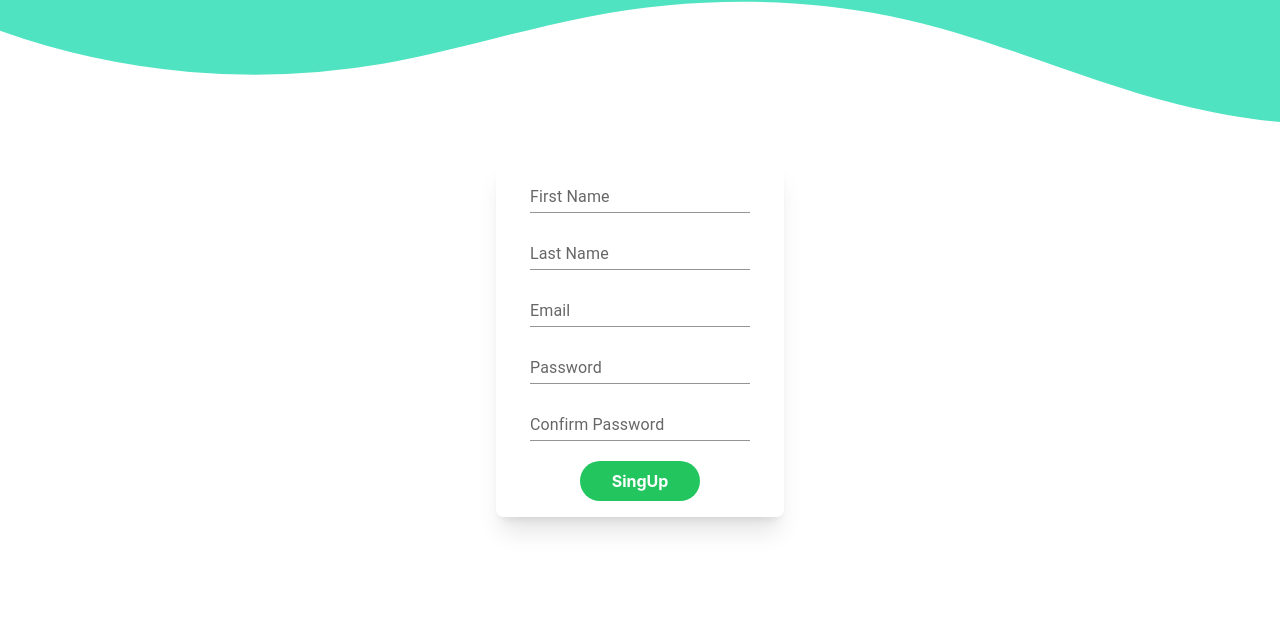
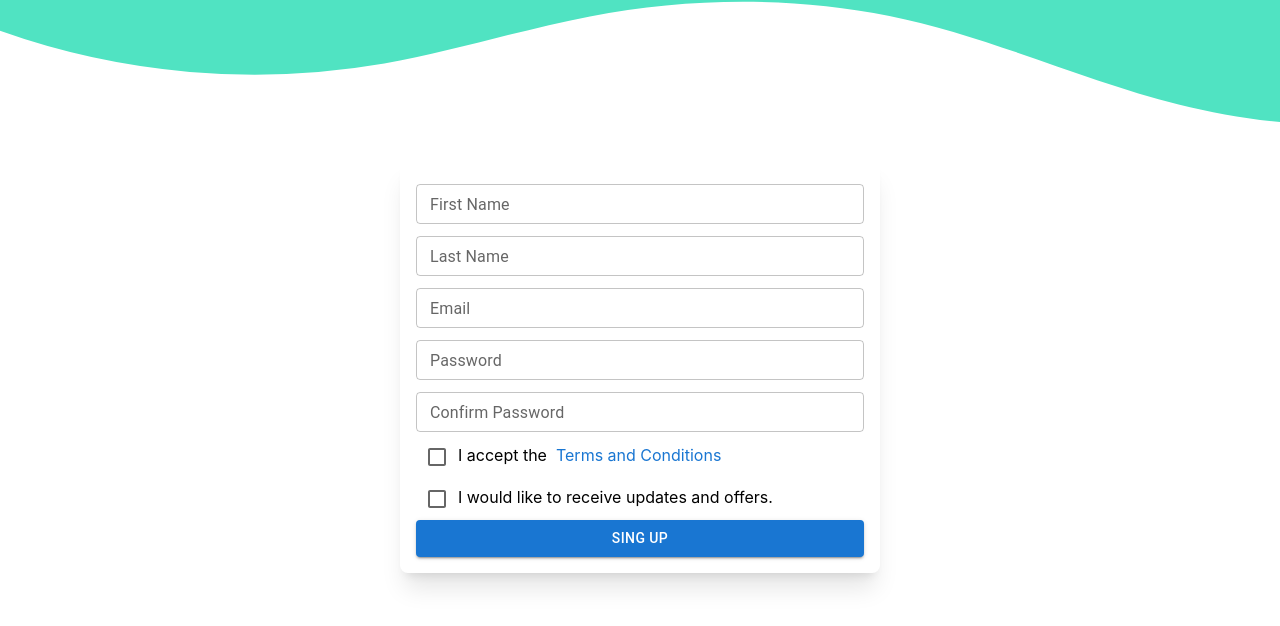
Before and after one commit to danvmanici/petHotel-Frontend, a React (Create React App) app in the folder pet-hotel/: page / in a window 1280 px wide. Shown: the top 626 px of the page. Built offline with nearby package versions, Linux system fonts and the light colour scheme; the HTML template or start-up script is replaced by a standard one.

Commit message:
fullWidth

```diff
--- a/pet-hotel/src/components/FormFields/MyCheckboxButton.tsx
+++ b/pet-hotel/src/components/FormFields/MyCheckboxButton.tsx
@@ -13,6 +13,9 @@ const MyCheckboxButton: React.FC<MyCheckboxProps> = ({ ...props }) => {
           {...field}
           control={<Checkbox />}
           label={props.label}
+          sx={{
+            '&$checked': { '&.Mui-checked': { color: 'green' } },
+          }}
         />
       )}
       {!props.label && <Checkbox {...field} />}
--- a/pet-hotel/src/components/FormFields/MyTextField.tsx
+++ b/pet-hotel/src/components/FormFields/MyTextField.tsx
@@ -19,6 +19,7 @@ const MyTextField: React.FC<MyTextFieldProps> = ({ ...props }) => {
 
   return (
     <TextField
+      fullWidth
       placeholder={props.placeholder}
       label={props.label}
       variant={variant}
--- a/pet-hotel/src/components/OwnerCard.tsx
+++ /dev/null
@@ -1,7 +0,0 @@
-import React from 'react';
-
-const OwnerCard = () => {
-  return <div>OwnerCard</div>;
-};
-
-export default OwnerCard;
--- a/pet-hotel/src/components/SingUpForm.css
+++ b/pet-hotel/src/components/SingUpForm.css
@@ -1,11 +1,30 @@
 .singUpForm {
-  width: 18rem;
+    width: 30rem;
     display: flex;
     flex-direction: column;
-  align-items: center;
+    align-items: flex-start;
     justify-content: space-around;
     margin: 10rem auto;
 }
+
+.singUpForm__inputsSection {
+    width: 28rem;
+    margin: 1rem;
+    display: flex;
+    flex-direction: column;
+    align-items: flex-start;
+    justify-content: space-around;
+}
+
+.singUpForm__inputsSection__termsAndConditions-updatesAndOffers {
+    display: flex;
+    flex-direction: row;
+    justify-content: start;
+    align-items: center;
+
+}
+
+
 
 .custom-shape-divider-top-1659101695 {
     position: absolute;
@@ -33,6 +52,7 @@
         width: calc(118% + 1.3px);
         height: 77px;
     }
+
     .singUpForm {
         width: 15rem;
     }
--- a/pet-hotel/src/components/SingUpForm.tsx
+++ b/pet-hotel/src/components/SingUpForm.tsx
@@ -3,6 +3,8 @@ import { Formik, Form } from 'formik';
 import * as yup from 'yup';
 import MyTextField from './FormFields/MyTextField';
 import './SingUpForm.css';
+import MyCheckboxButton from './FormFields/MyCheckboxButton';
+import { Button, Link } from '@mui/material';
 
 const validationSchema = yup.object({
   firstName: yup.string().required().max(10),
@@ -43,42 +45,57 @@ const SingUp: React.FC = () => {
       >
         {({ values, errors, isSubmitting }) => (
           <Form className="singUpForm shadow-xl border-none rounded-lg">
+            <section className="singUpForm__inputsSection">
               <MyTextField
                 name="firstName"
                 label="First Name"
-              variant="standard"
+                variant="outlined"
                 margin="dense"
               />
               <MyTextField
                 name="lastName"
                 label="Last Name"
-              variant="standard"
+                variant="outlined"
                 margin="dense"
               />
               <MyTextField
                 name="email"
                 label="Email"
-              variant="standard"
+                variant="outlined"
                 margin="dense"
               />
               <MyTextField
                 name="password"
                 label="Password"
-              variant="standard"
+                variant="outlined"
                 margin="dense"
               />
               <MyTextField
                 name="confirmPassword"
                 label="Confirm Password"
-              variant="standard"
+                variant="outlined"
                 margin="dense"
               />
-            <button
-              type="submit"
-              className="bg-green-500 hover:bg-green-700 text-white font-bold py-2 px-8 rounded-full my-4"
+
+              <section className="singUpForm__inputsSection__termsAndConditions-updatesAndOffers-updatesAndOffers">
+                <MyCheckboxButton name="termsAndConditions" />I accept the
+                &nbsp;
+                <Link
+                  href="https://digilent.com/"
+                  style={{ textDecoration: 'none' }}
                 >
-              SingUp
-            </button>
+                  Terms and Conditions
+                </Link>
+              </section>
+              <section className="singUpForm__inputsSection__termsAndConditions-updatesAndOffers-updatesAndOffers">
+                <MyCheckboxButton name="termsAndConditions" />I would like to
+                receive updates and offers.
+              </section>
+
+              <Button type="submit" variant="contained" fullWidth>
+                Sing up
+              </Button>
+            </section>
           </Form>
         )}
       </Formik>
```
Also changed, not shown: 1 other file (tests, documents, lock files or other folders). Lines whose indentation alone changed are shown as unchanged.
